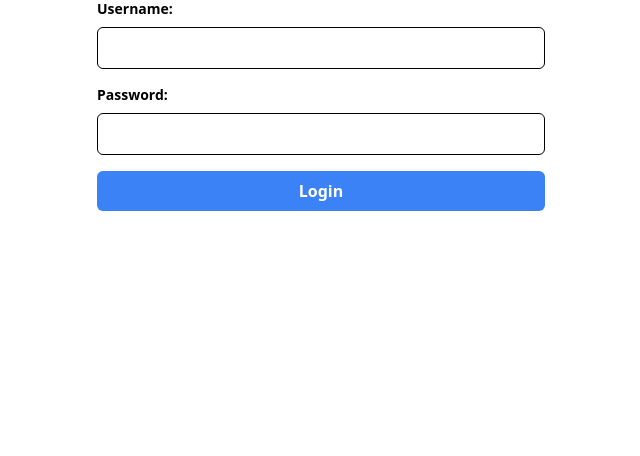
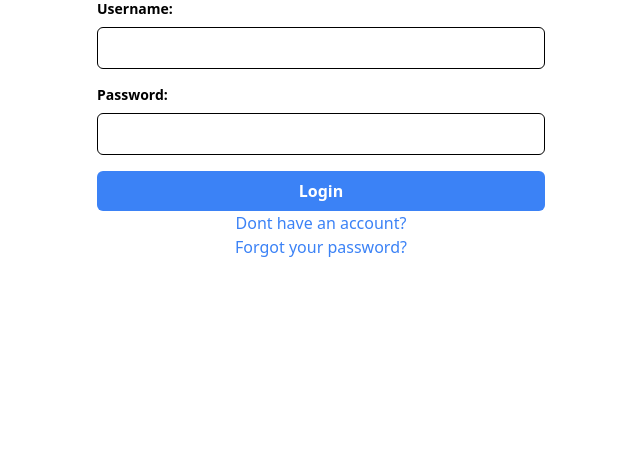
Before and after one commit to XIIILumina/PCComponentMarket, a PHP site: page /login in a window 1280 px wide. Shown: the part 181-637 px from the top of the page, without its empty margins (319-959 px from the left). Run offline with PHP 8.4, Linux system fonts and the light colour scheme; some libraries are stand-ins or nearby versions.

Commit message:
Added links for register and login

```diff
--- a/app/Views/user/login.view.php
+++ b/app/Views/user/login.view.php
@@ -28,6 +28,8 @@
                 }
             }
         ?>
+        <a href="/register"><p class="text-blue-500 decoration-underline text-center">Dont have an account?</p></a>
+        <a href="/lostPassword"><p class="text-blue-500 decoration-underline text-center">Forgot your password?</p></a>
     </div>
 </div>
 
--- a/app/Views/user/register.view.php
+++ b/app/Views/user/register.view.php
@@ -35,7 +35,7 @@
                 }
             }
         ?>
-
+        <a href="/login"><p class="text-blue-500 decoration-underline text-center">Have a account?</p></a>
     </div>
 </div>
 
```
